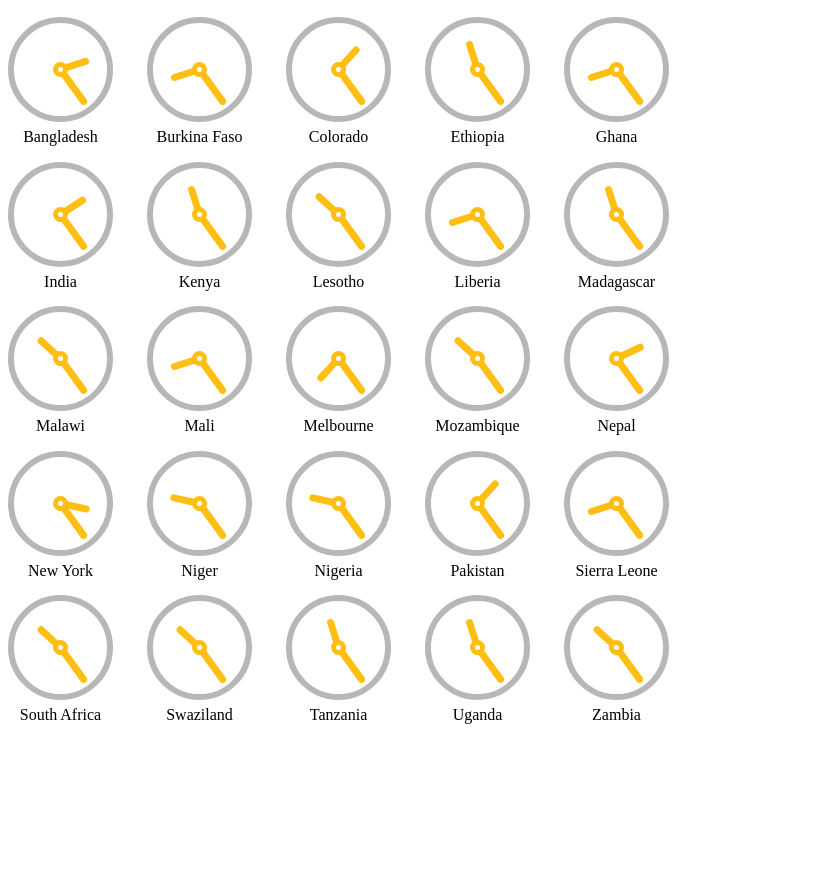
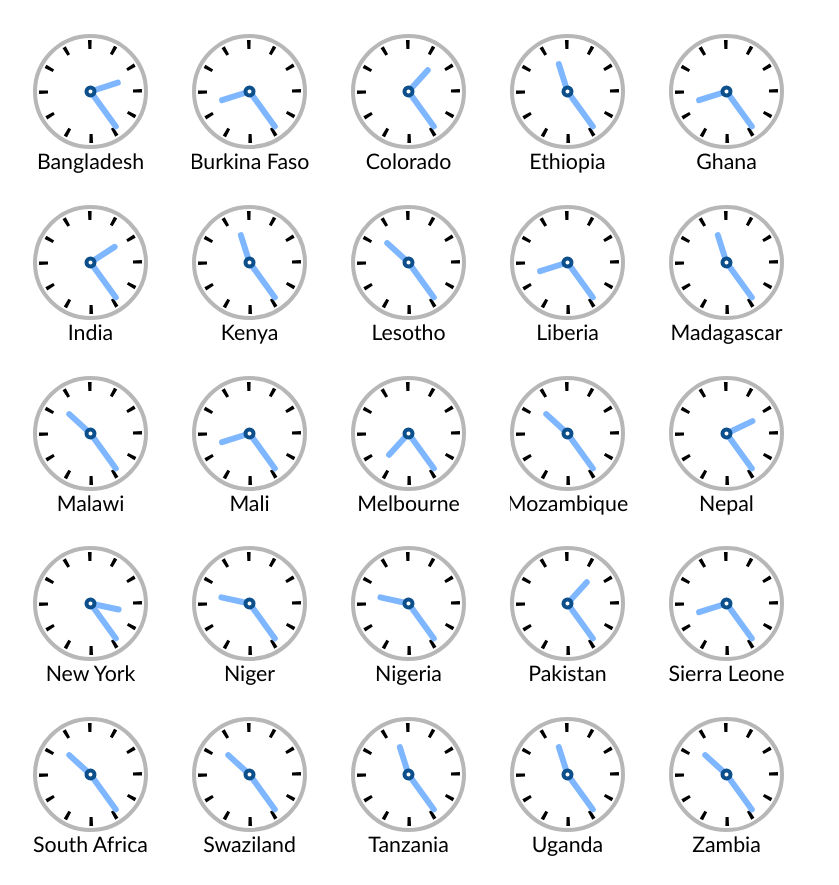
Before and after one commit to Autio/WA_Clocks, a plain HTML site: page index.html in a window 1280 px wide. Shown: the whole page, without its empty margins (0-839 px from the left). Before the commit the page ends 800 px from the top, so only its background shows below. Drawn offline with nearby package versions, Linux system fonts and the light colour scheme.

Commit message:
Added tick marks for hours and adjusted appearance

```diff
--- a/index.html
+++ b/index.html
@@ -14,9 +14,23 @@
 </div>
 
 <style>
+
+.clocktable
+{
+
+padding-left:20px;
+
+}
+.clock
+{
+ padding-top: 15px;
+ padding-left:5px;
+ padding-right:5px;
+}
 .col1
 {
  display: inline-block;
+
 }
 .col2
 {
@@ -34,6 +48,19 @@
 {
  display: inline-block;
 }
+
+#clockTick {
+  fill: lightsteelblue;
+  stroke: steelblue;
+}
+
+text.clocktext {
+
+	font-family: Calibri,Candara,Segoe,Segoe UI,Optima,Arial,sans-serif;
+	font-size: 16pt;
+
+}
+
 
 </style>
 <script src="http://d3js.org/d3.v3.min.js"></script>
@@ -55,16 +82,23 @@
     makeClock = function(tZ, column) {
 
         // Clock look-n-feel: customize at will!
-        var width = 135,
-            height = 135,
-            strokeWidth = 3,
+        var width = 145,
+            height = 145,
+            strokeWidth = 2,
             clockFillColor = "none",
             clockBorderColor = "#B7B7B7",
-            clockHandColor = "#FEBE12",
-            clockCenterColor = "#FEBE12",
+            clockHandColor = "#7EB6FF",
+            clockCenterColor = "#0D4F8B",
             transitionEnabled = 1,
             radius = width / 2 - 15,
-            vis, clock, hourPosition, minutePosition, clockhand, hourPositionOffset;
+            vis, clock, hourPosition, minutePosition, clockhand, hourPositionOffset,
+			hourIntervals = d3.range(12);
+
+		var angle = d3.scale.ordinal().domain(hourIntervals).rangeBands([0, 2 * Math.PI]);
+		console.log(angle);
+
+
+
 
 		timeDifference = timeZones[tZ];
         // Set up time
@@ -117,6 +151,7 @@
 			.text(tZ)
 			.attr("text-anchor", "middle");
 
+
         // Clock face
         clock.append("svg:circle")
             .attr("class", "clockface")
@@ -124,6 +159,9 @@
             .attr("fill", clockFillColor)
             .attr("stroke", clockBorderColor)
             .attr("stroke-width", strokeWidth * 2);
+
+
+
 
         // When animating, set 12 o’clock as the clockhand animation start position
         minutePosition = d3.svg.arc()
@@ -158,6 +196,23 @@
             .endAngle(function (d) {
                 return (scaleHours(+d.value % 12) + scaleBetweenHours(hourPositionOffset));
             });
+
+					// Add ticks for hours
+		clock.append("svg:svg")
+			.attr("id", "clockTick")
+			.attr("width", width)
+			.attr("height", height)
+			.append("svg:g")
+			.attr("transform", "translate(" + width / 2 + "," + height / 2 + ")");
+
+		clock.selectAll("path")
+			.data(hourIntervals)
+			.enter().append("svg:path")
+			.attr("d", d3.svg.arc()
+			.innerRadius(height / 2 - 30)
+			.outerRadius(height / 2 - 21)
+			.startAngle(function(d) { return angle(d) - 0.05; })
+			.endAngle(function(d) { return angle(d) + angle.rangeBand() / 24; }));
 
         // Add clockhands to the clockface
         clockhand = clock.selectAll(".clockhand")
@@ -213,6 +268,7 @@
             .attr("stroke", clockCenterColor)
             .attr("stroke-width", strokeWidth + 2);
 
+
     };
 
 	makeClock("Ghana", 5);
```
